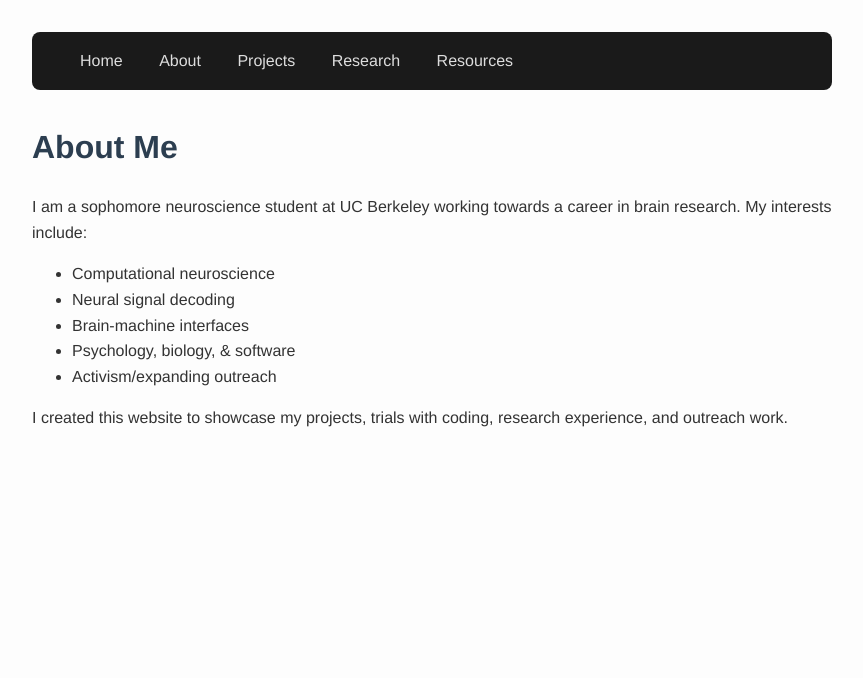
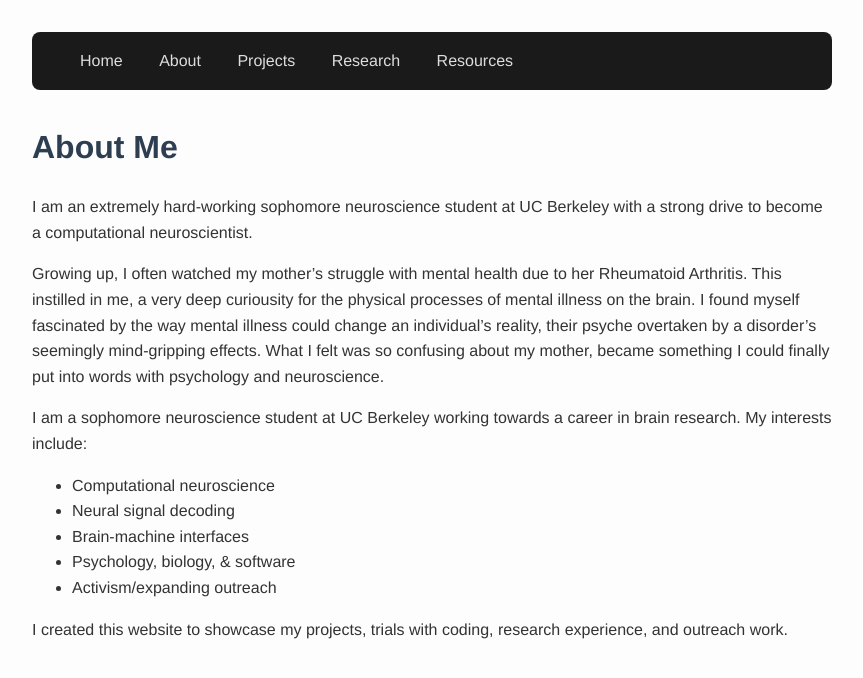
Before and after one commit to ktneuro/ktneuro, a Jekyll site: the page built from about.md, in a window 1280 px wide. Shown: the top 678 px of the page, without its empty margins (208-1071 px from the left). Built offline with Jekyll 4.4.1, drawn with Linux system fonts in a browser that asks for light colours.

Commit message:
Update about.md

```diff
--- a/about.md
+++ b/about.md
@@ -6,6 +6,13 @@ title: About Me
 <div markdown="1">
 
 # About Me
+I am an extremely hard-working sophomore neuroscience student at UC Berkeley with a strong drive to become a computational neuroscientist.
+
+Growing up, I often watched my mother's struggle with mental health due to her Rheumatoid Arthritis. This instilled in me, a very deep curiousity for the physical processes of mental illness on the brain. I found myself fascinated by the way mental illness could change an individual's reality, their psyche overtaken by a disorder's seemingly mind-gripping effects. What I felt was so confusing about my mother, became something I could finally put into words with psychology and neuroscience.
+
+
+
+
 I am a sophomore neuroscience student at UC Berkeley working towards a career in brain research. My interests include:
 
 - Computational neuroscience
```
